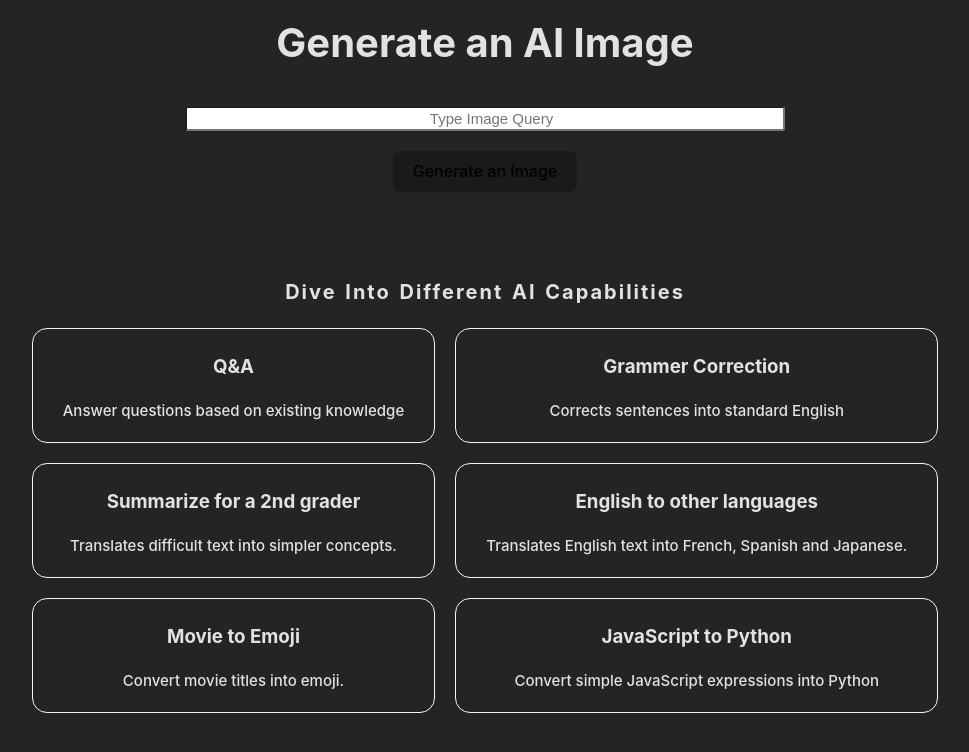
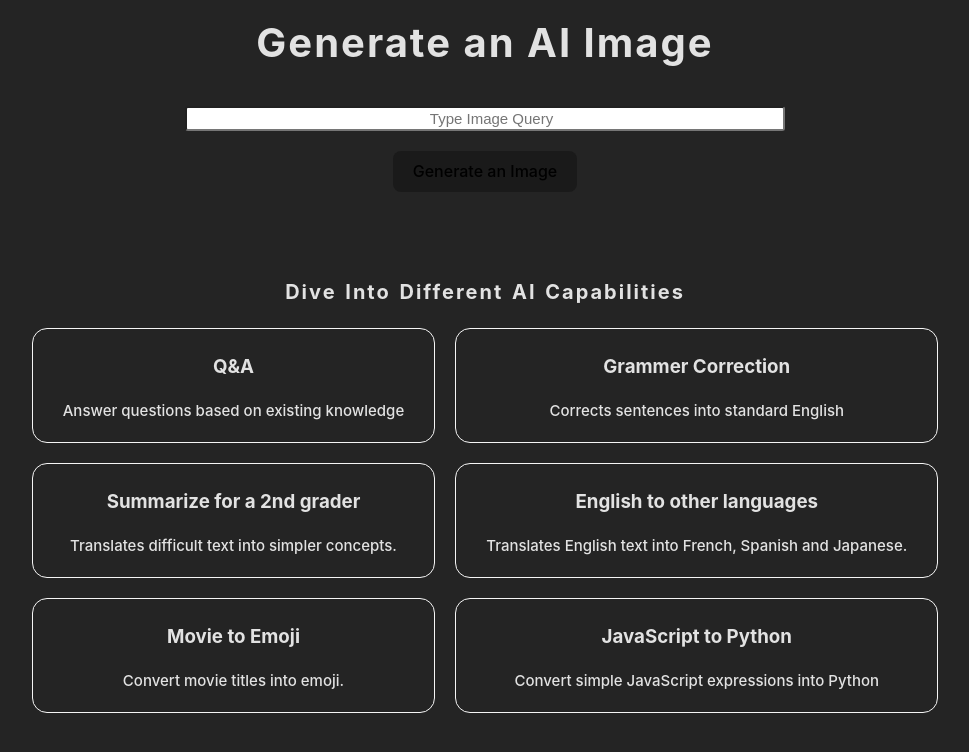
Before and after one commit to iancenry/openai-clone, a React (Vite) app: page / in a window 1280 px wide. Shown: the top 752 px of the page, without its empty margins (155-1124 px from the left). Built offline with nearby package versions, Linux system fonts and the light colour scheme; no server answers.

Commit message:
add styling

```diff
--- a/src/index.css
+++ b/src/index.css
@@ -56,7 +56,10 @@ button:focus-visible {
   flex-direction: column;
   gap: 20px;
   align-items: center;
+}
 
+.main h1{
+  letter-spacing: 2px;
 }
 
 .main-input{
```
